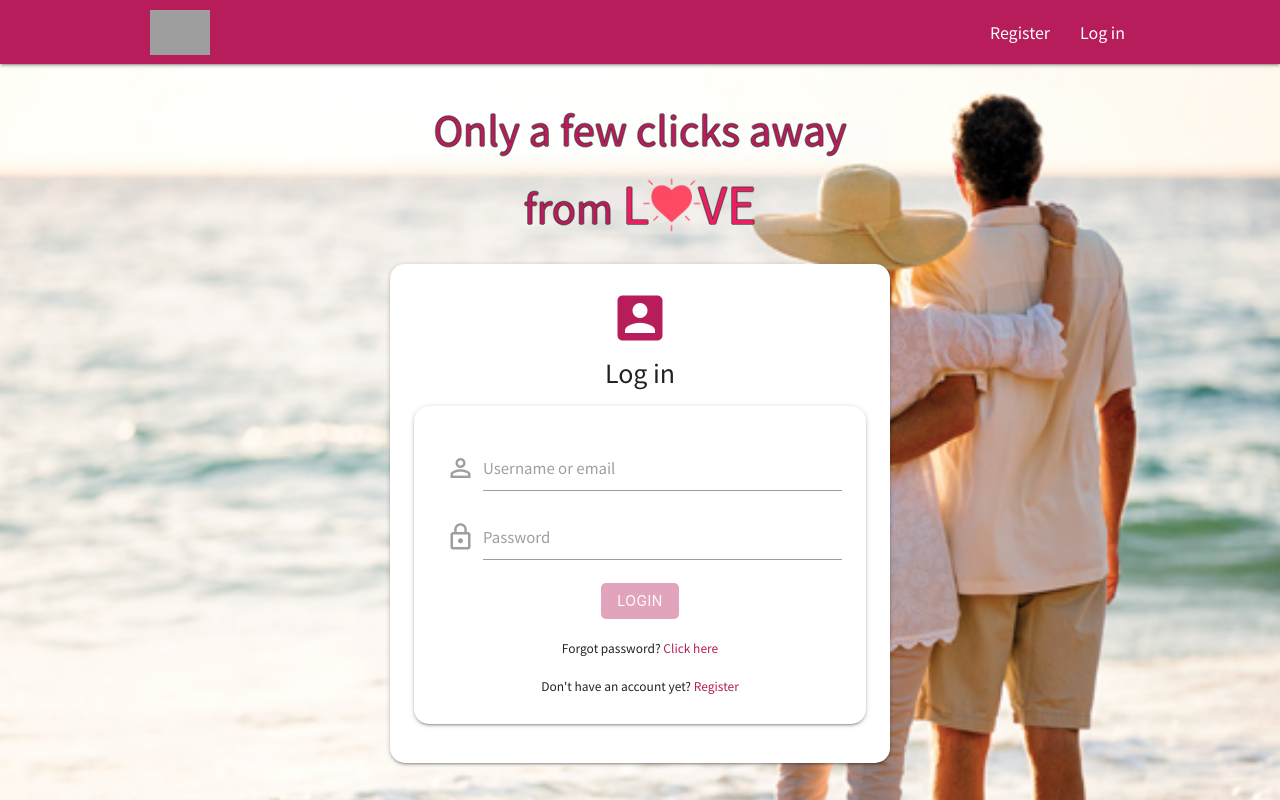
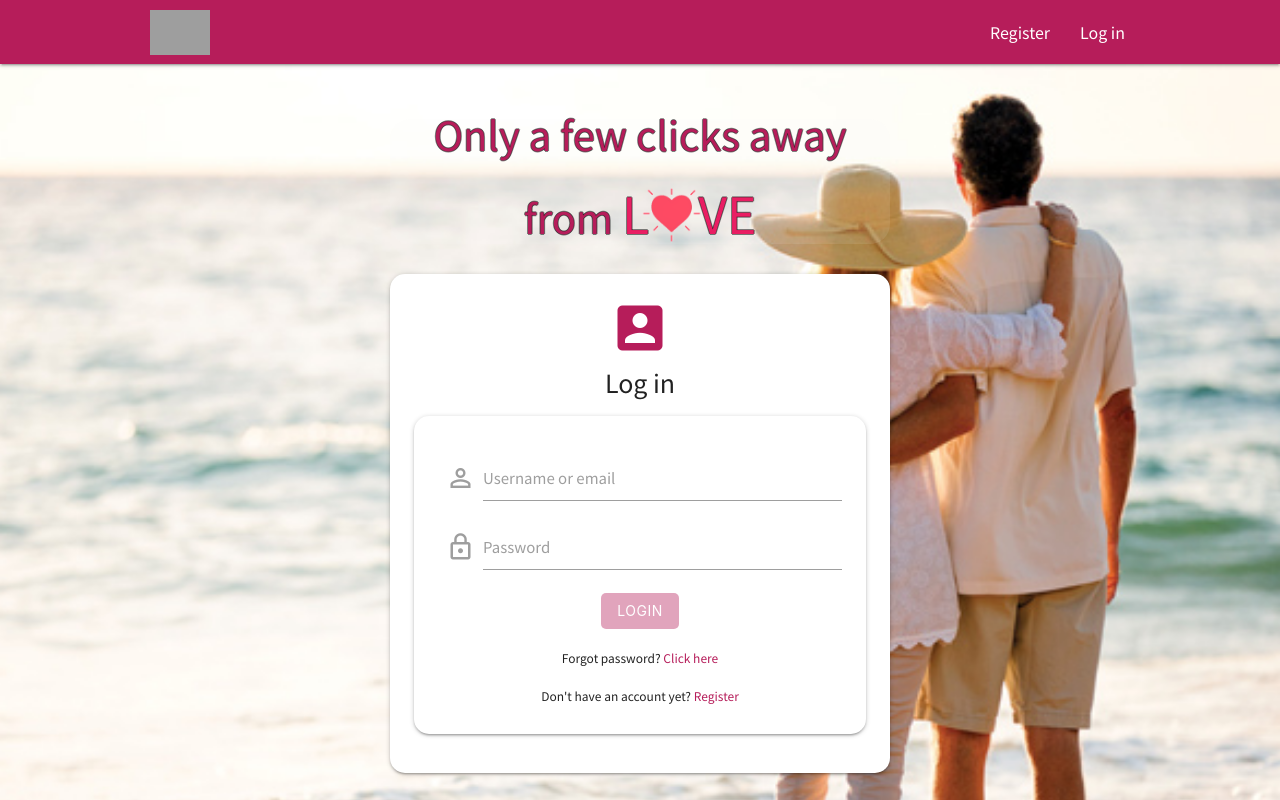
Before and after one commit to AlexSwiss/chickfling-app, a React (Create React App) app in the folder client/: page /users/login in a window 1280 px wide. Shown: the top 800 px of the page. Built offline with nearby package versions, Linux system fonts and the light colour scheme; grey boxes are pictures that could not be loaded.

Commit message:
fix: header text alignment

```diff
--- a/client/src/styles/App.css
+++ b/client/src/styles/App.css
@@ -471,7 +471,7 @@ input[type="email"]:not(.browser-default):focus:not([readonly]) {
   margin-bottom: 30px;
   background-color: rgba(243, 241, 239, 0.1);
   border-radius: 20px;
-  line-height: 20px;
+  line-height: 30px;
 }
 
 .logo-header-love {
```
